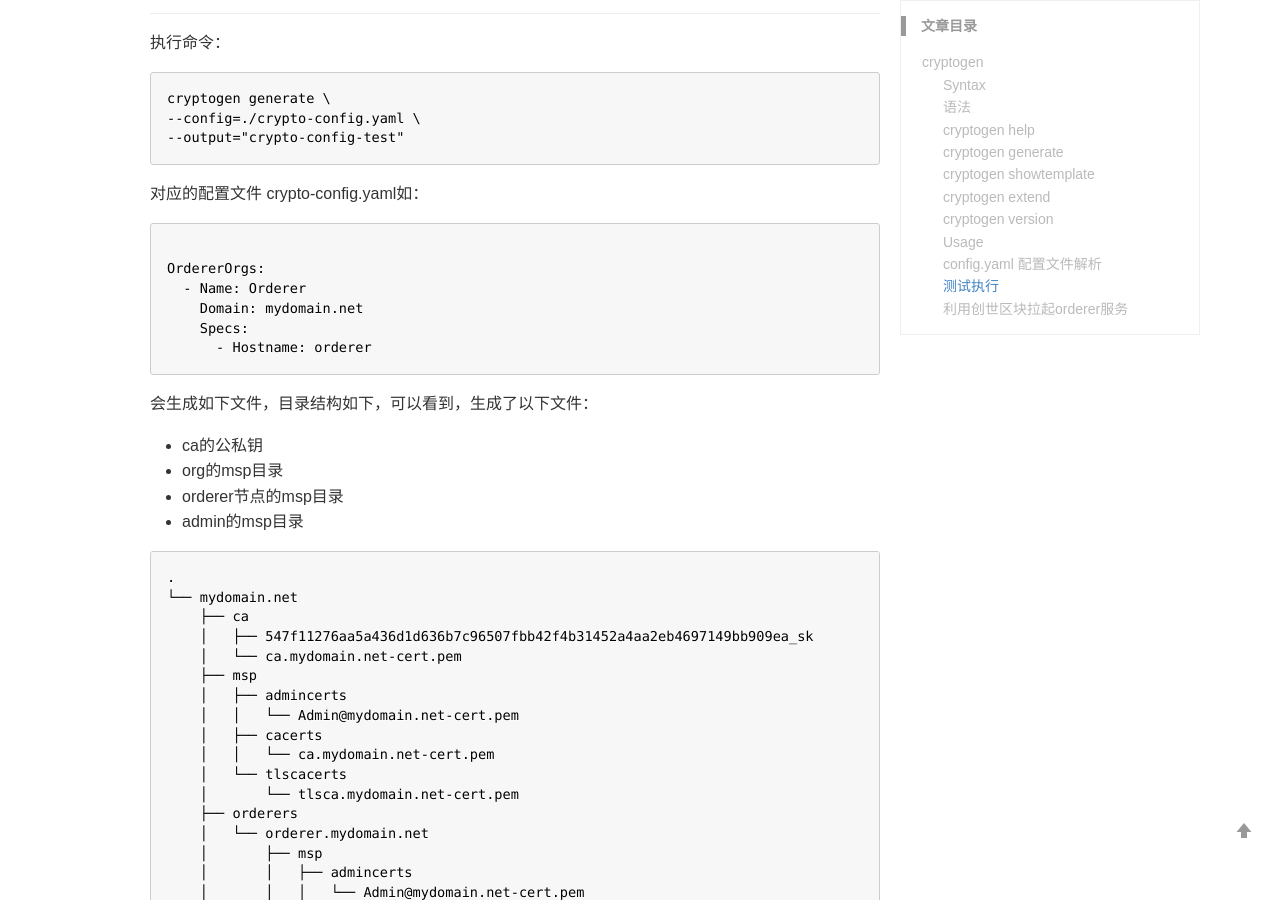
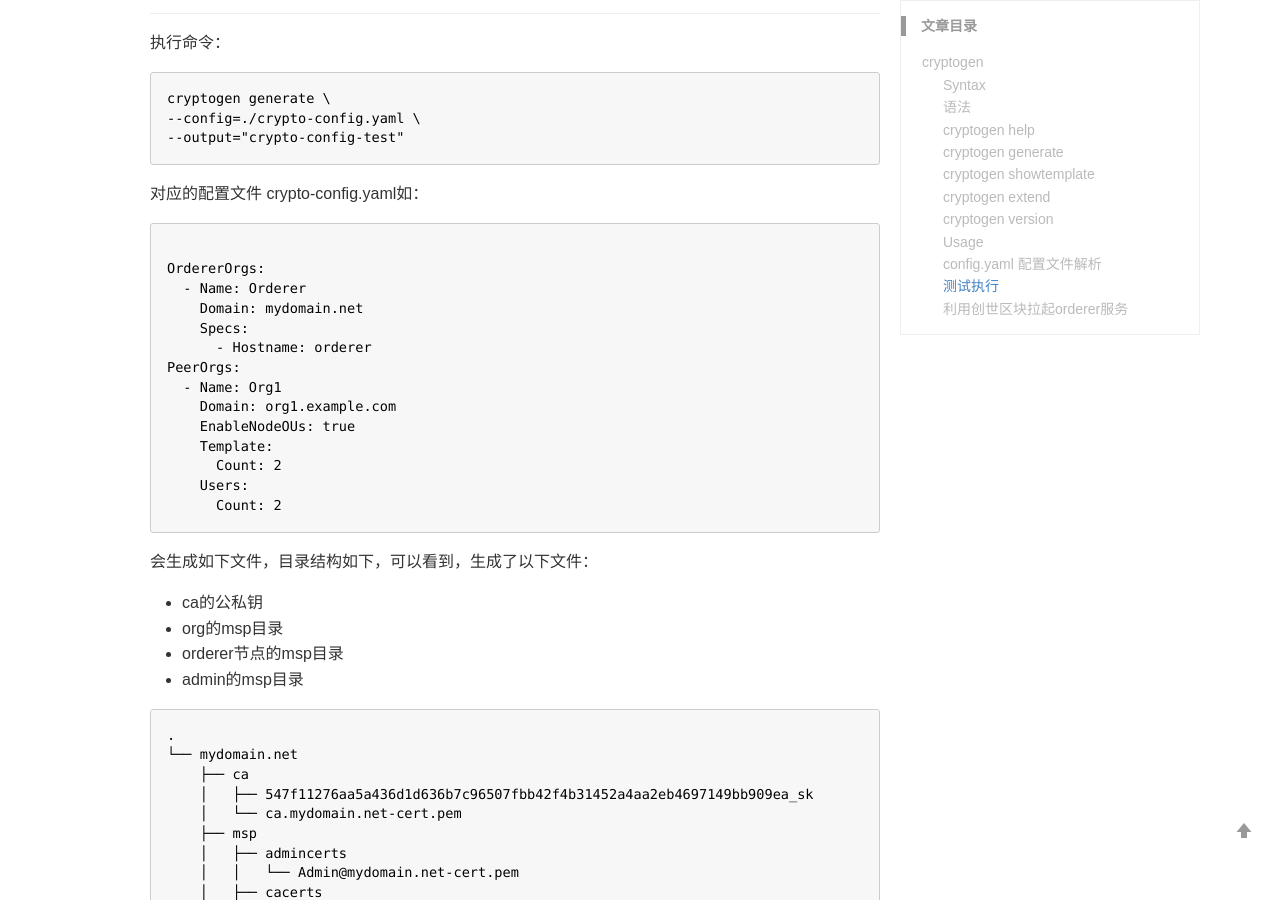
Before and after one commit to nox60/nox60.github.io, a Jekyll site: the page built from _posts/2019-8-8-cryptogen.md, in a window 1280 px wide and 900 px high, scrolled down 5230 px. Built offline with Jekyll 4.4.1, drawn with Linux system fonts in a browser that asks for light colours; our own code applies the rules of GitHub Pages for plain Markdown files; comment, search, counter and statistics services are not loaded.

Commit message:
Modify files

````diff
--- a/_posts/2019-8-8-cryptogen.md
+++ b/_posts/2019-8-8-cryptogen.md
@@ -252,6 +252,14 @@ OrdererOrgs:
     Domain: mydomain.net
     Specs:
       - Hostname: orderer
+PeerOrgs:
+  - Name: Org1
+    Domain: org1.example.com
+    EnableNodeOUs: true
+    Template:
+      Count: 2
+    Users:
+      Count: 2
 ```
 
 会生成如下文件，目录结构如下，可以看到，生成了以下文件：
@@ -314,6 +322,7 @@ OrdererOrgs:
 ```
 
 
+
 用上面的信息生成创世区块，生成创世区块要用到的配置文件是`configtx.yaml`：
 
 注意命令里面的相关信息
````
